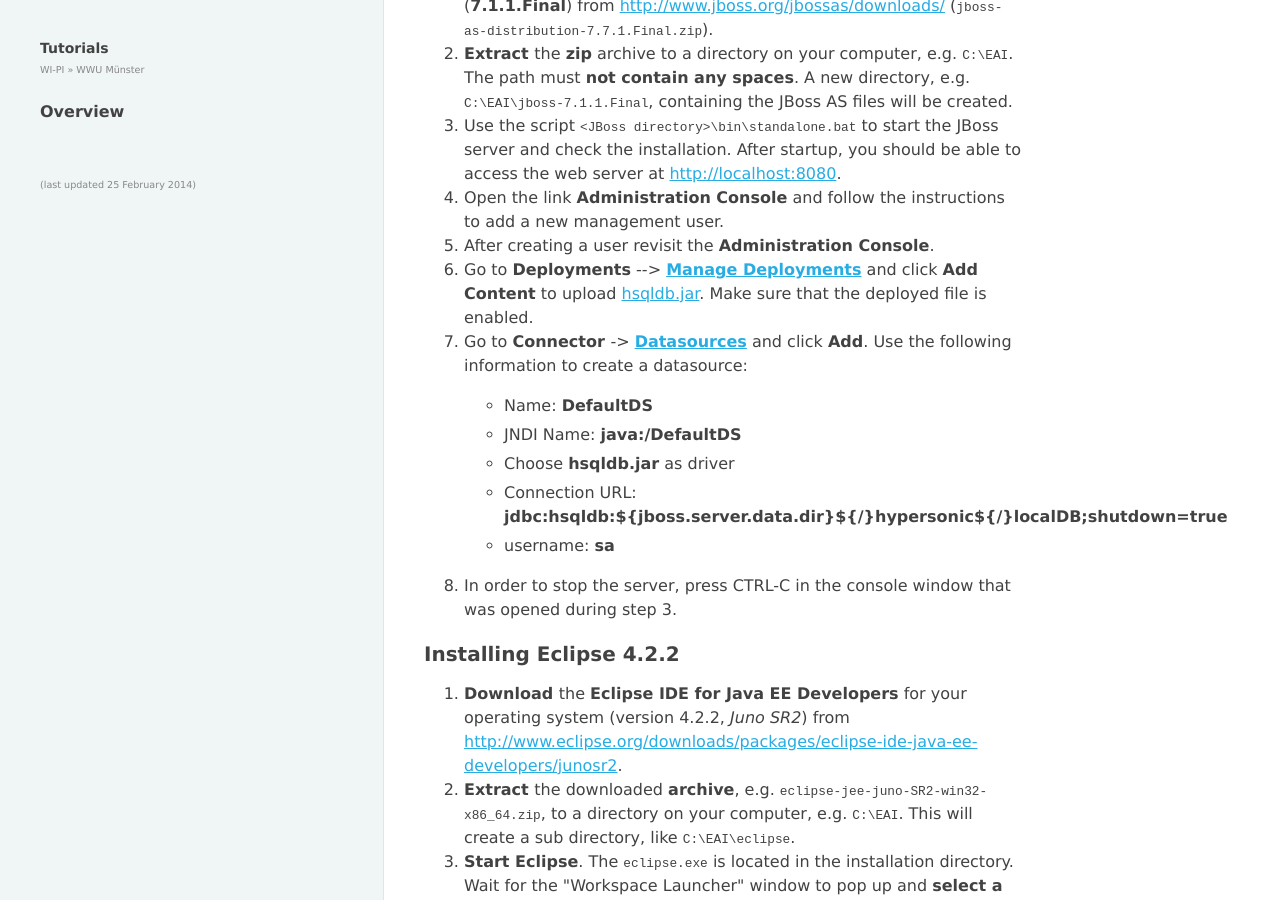
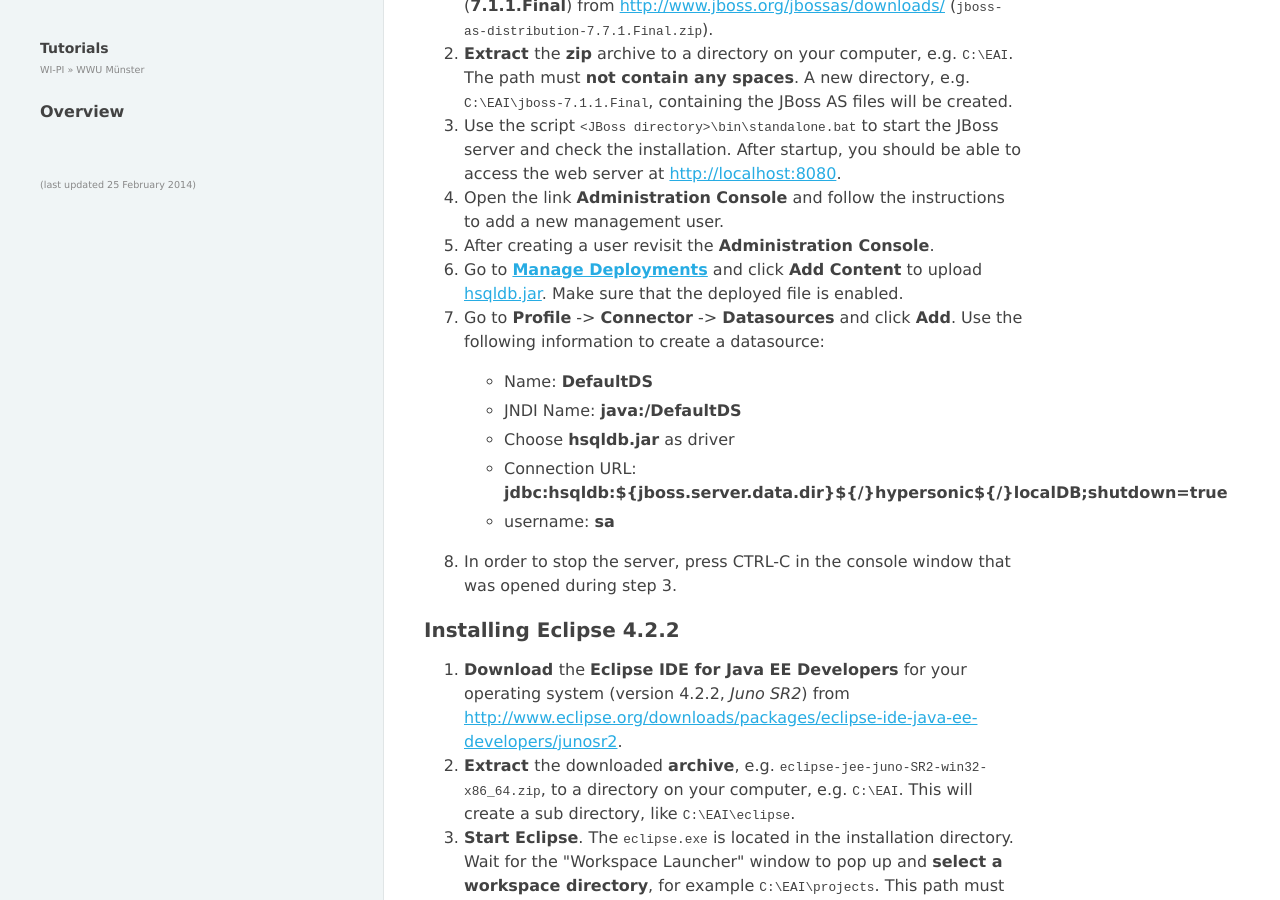
Before and after one commit to wwu-pi/tutorials, a Jekyll site: the page built from lectures/eai/010_tutorial_jboss_setup.html, in a window 1280 px wide and 900 px high, scrolled down 737 px. Built offline with Jekyll 4.4.1, drawn with Linux system fonts in a browser that asks for light colours.

Commit message:
Adjust tutorial to wildfly config
Wildfly is the continuation of the JBoss AS.

Descriptions for Eclipse, Wildfly, and JBoss Tools will be updated as
soon as Wildfly 8 final is released (which should happen very soon: the
end of this month. See mail from Jan 22, 2014:
http://lists.jboss.org/pipermail/wildfly-dev/2014-January/001464.html)

Stay tuned ;-)

```diff
--- a/lectures/eai/010_tutorial_jboss_setup.html
+++ b/lectures/eai/010_tutorial_jboss_setup.html
@@ -23,8 +23,8 @@
 <li>Use the script <small><tt>&lt;JBoss directory&gt;\bin\standalone.bat</tt></small> to start the JBoss server and check the installation. After startup, you should be able to access the web server at <a href="http://localhost:8080">http://localhost:8080</a>.</li>
 <li>Open the link <b>Administration Console</b> and follow the instructions to add a new management user.</li>
 <li>After creating a user revisit the <b>Administration Console</b>.</li>
-<li>Go to <b>Deployments</b> --&gt; <a href="http://localhost:9990/console/App.html#deployments"><b>Manage Deployments</b></a> and click <b>Add Content</b> to upload <a href="hsqldb.jar">hsqldb.jar</a>. Make sure that the deployed file is enabled.</li>
-<li>Go to <b>Connector </b>-&gt; <a style="font-weight: bold;" href="http://localhost:9990/console/App.html#datasources">Datasources</a> and click <b>Add</b>. Use the following information to create a datasource:<br />
+<li>Go to <a href="http://localhost:9990/console/App.html#deployments"><b>Manage Deployments</b></a> and click <b>Add Content</b> to upload <a href="hsqldb.jar">hsqldb.jar</a>. Make sure that the deployed file is enabled.</li>
+<li>Go to <b>Profile</b> -&gt; <b>Connector</b> -&gt; <ahref="http://localhost:9990/console/App.html#datasources"><b>Datasources</b></a> and click <b>Add</b>. Use the following information to create a datasource:<br />
 <ul>
 <li>Name: <b>DefaultDS</b></li>
 <li>JNDI Name: <b>java:/DefaultDS</b></li>
```
Also changed, not shown: 1 other file.
